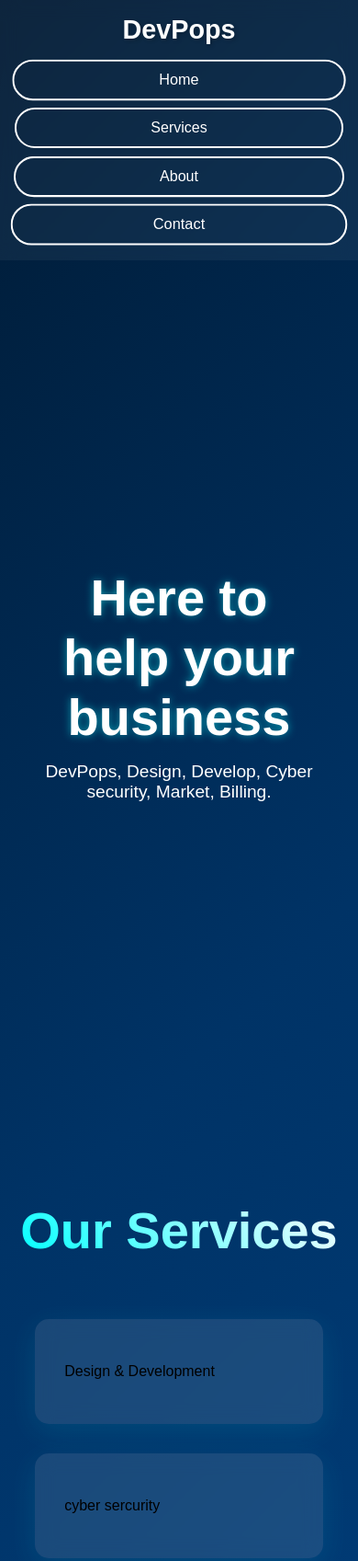
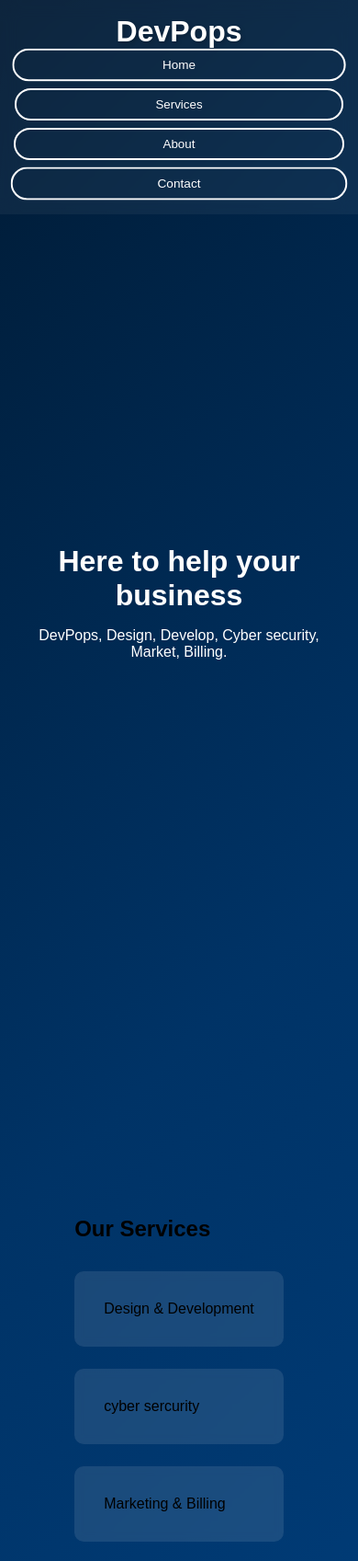
Before and after one commit to DevPops2/DevPops, a plain HTML site: page index.html in a window 390 px wide. Shown: the top 1697 px of the page at 92% size. Drawn offline with Linux system fonts and the light colour scheme.

Commit message:
Update style.css

```diff
--- a/style.css
+++ b/style.css
@@ -8,33 +8,8 @@ body {
     background: linear-gradient(135deg, #001a33, #003366, #004080, #0059b3);
     font-family: Arial, sans-serif;
     overflow-x: hidden;
-
 }
 
-.cursor-dot {
-  width: 25px;
-  height: 25px;
-  background-color: #00ffff;
-  border-radius: 50%;
-  position: fixed;
-  top: 0;
-  left: 0;
-  pointer-events: none;
-  z-index: 99999;
-  transform: translate(-50%, -50%);
-  box-shadow: 0 0 20px rgba(0, 255, 255, 0.8);
-}
-
-
-
-button,
-.logo,
-.service-card {
-    cursor: none;
-}
-
-
-/* Navigation */
 .navbar {
     position: fixed;
     width: 100%;
@@ -60,14 +35,13 @@ button,
     gap: 1.5rem;
 }
 
-/* Button Styles */
 button {
     background: transparent;
     border: 2px solid white;
     color: white;
     padding: 0.5rem 1.5rem;
     border-radius: 25px;
-  cursor: none;
+    cursor: pointer;
     transition: all 0.3s ease;
     position: relative;
     overflow: hidden;
@@ -102,12 +76,6 @@ button:active {
     box-shadow: 0 2px 8px rgba(0, 0, 255, 0.2);
 }
 
-.nav-buttons button {
-  animation: buttonPulse 2s infinite;
-  animation-delay: calc(var(--btn-index) * 0.3s);
-}
-
-/* Sections */
 section {
     min-height: 100vh;
     display: flex;
@@ -169,7 +137,6 @@ section {
     transform: translateY(-10px);
 }
 
-/* Animations */
 @keyframes float {
     0% { transform: translateY(0px); }
     50% { transform: translateY(-10px); }
@@ -192,211 +159,44 @@ section {
     50% { transform: scale(1.05); }
     100% { transform: scale(1); }
 }
-.main-text h1 {
-  font-size: 3.5rem;
-  margin-bottom: 1rem;
-  animation: slideInGlow 1.5s ease forwards;
-  opacity: 0;
+
+.nav-buttons button {
+    animation: buttonPulse 2s infinite;
+    animation-delay: calc(var(--btn-index) * 0.3s);
 }
 
-.main-text p {
-  font-size: 1.2rem;
-  animation: slideUpFade 1.5s ease 0.5s forwards;
-  opacity: 0;
-}
-
-@keyframes slideInGlow {
-  0% {
-      opacity: 0;
-      transform: translateX(-100px);
-      text-shadow: none;
-  }
-  50% {
-      opacity: 0.5;
-      transform: translateX(10px);
-      text-shadow: 0 0 20px rgba(0, 255, 255, 0.8);
-  }
-  100% {
-      opacity: 1;
-      transform: translateX(0);
-      text-shadow: 0 0 10px rgba(0, 255, 255, 0.5);
-  }
-}
-
-@keyframes slideUpFade {
-  0% {
-      opacity: 0;
-      transform: translateY(50px);
-  }
-  100% {
-      opacity: 1;
-      transform: translateY(0);
-  }
-}
-
-.about-content h2 {
-  font-size: 3rem;
-  margin-bottom: 1.5rem;
-  background: linear-gradient(45deg, #00ffff, #fff);
-  background-clip: text;
-  -webkit-background-clip: text;
-  -webkit-text-fill-color: transparent;
-}
-
-
-/* Services Section */
-.services-content h2 {
-  font-size: 3.5rem;
-  background: linear-gradient(45deg, #00ffff, #fff);
-  background-clip: text;
-  -webkit-background-clip: text;
-  -webkit-text-fill-color: transparent;
-  transform: translateY(30px);
-  animation: fadeInUp 0.8s forwards;
-}
-
-.services-grid {
-  display: grid;
-  grid-template-columns: repeat(3, 1fr);
-  gap: 2.5rem;
-  margin-top: 3rem;
-}
-
-.service-card {
-  background: rgba(255, 255, 255, 0.1);
-  padding: 3rem 2rem;
-  border-radius: 15px;
-  backdrop-filter: blur(10px);
-  transform: translateY(50px);
-  opacity: 0;
-  animation: cardFloat 0.8s ease forwards;
-  box-shadow: 0 8px 32px rgba(0, 255, 255, 0.1);
-  transition: all 0.3s ease;
-}
-
-.service-card:nth-child(1) { animation-delay: 0.2s; }
-.service-card:nth-child(2) { animation-delay: 0.4s; }
-.service-card:nth-child(3) { animation-delay: 0.6s; }
-
-.service-card:hover {
-  transform: translateY(-15px);
-  box-shadow: 0 15px 45px rgba(0, 255, 255, 0.2);
-  background: rgba(255, 255, 255, 0.2);
-}
-
-/* Contact Section */
-.contact-section {
-  position: relative;
-  overflow: hidden;
-}
-
-.contact-content {
-  text-align: center;
-  padding: 4rem;
-  background: rgba(255, 255, 255, 0.05);
-  border-radius: 20px;
-  backdrop-filter: blur(10px);
-  transform: scale(0.9);
-  opacity: 0;
-  animation: scaleIn 0.8s ease forwards;
-}
-
-.contact-content h2 {
-  font-size: 3.5rem;
-  margin-bottom: 2rem;
-  text-shadow: 0 0 15px rgba(0, 255, 255, 0.5);
-  animation: glow 2s infinite;
-}
-
-/* Animations */
-@keyframes cardFloat {
-  to {
-      transform: translateY(0);
-      opacity: 1;
-  }
-}
-
-@keyframes scaleIn {
-  to {
-      transform: scale(1);
-      opacity: 1;
-  }
-}
-
-@keyframes fadeInUp {
-  to {
-      transform: translateY(0);
-      opacity: 1;
-  }
-}
-
-@keyframes glow {
-  0%, 100% {
-      text-shadow: 0 0 15px rgba(0, 255, 255, 0.5);
-  }
-  50% {
-      text-shadow: 0 0 30px rgba(0, 255, 255, 0.8);
-  }
-}
-/* Desktop navbar stays fixed */
+/* Mobile Styles */
+@media screen and (max-width: 480px) {
     .navbar {
-    position: fixed;
-    width: 100%;
-    display: flex;
-    justify-content: space-between;
-    align-items: center;
-    padding: 1.5rem 2rem;
-    background: rgba(255, 255, 255, 0.05);
-    backdrop-filter: blur(10px);
-    z-index: 1000;
-}
-
-/* Mobile-specific changes */
-@media screen and (max-width: 480px) {
-    /* Override desktop navbar */
-    .navbar {
-        position: relative;
+        position: static;
+        flex-direction: column;
         padding: 1rem;
-        height: auto;
-        flex-direction: column;
-        margin-bottom: 2rem;
-    }
-
-    .logo {
-        margin-bottom: 1rem;
-        font-size: 1.8rem;
     }
 
     .nav-buttons {
-        display: grid;
-        grid-template-columns: 1fr;
+        flex-direction: column;
         width: 100%;
         gap: 0.5rem;
     }
 
     button {
         width: 100%;
-        margin: 0;
-        padding: 0.7rem;
+    }
+
+    .services-grid {
+        grid-template-columns: 1fr;
+        gap: 1.5rem;
+    }
+
+    .main-text h1 {
+        font-size: 2rem;
+    }
+
+    .main-text p {
         font-size: 1rem;
     }
 
-    /* Stack service cards vertically */
-    .services-grid {
-        display: flex;
-        flex-direction: column;
-        gap: 2rem;
-        padding: 1rem;
-    }
-
-    .service-card {
-        width: 100%;
-        margin: 0;
-    }
-
-    /* Adjust main content spacing */
-    .content-container {
-        margin-top: 1rem;
-        padding: 0 1rem;
+    section {
+        padding: 60px 15px;
     }
 }
```
Lines whose indentation alone changed are shown as unchanged.
